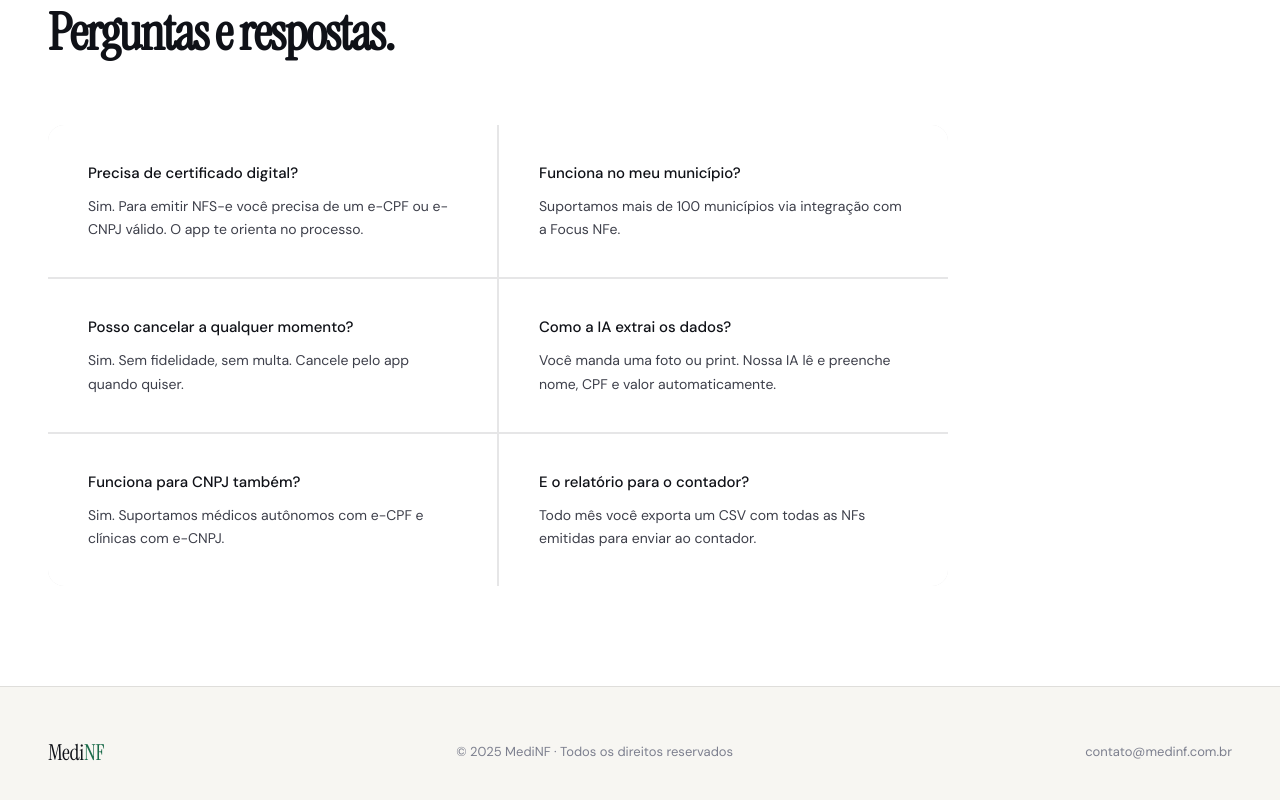
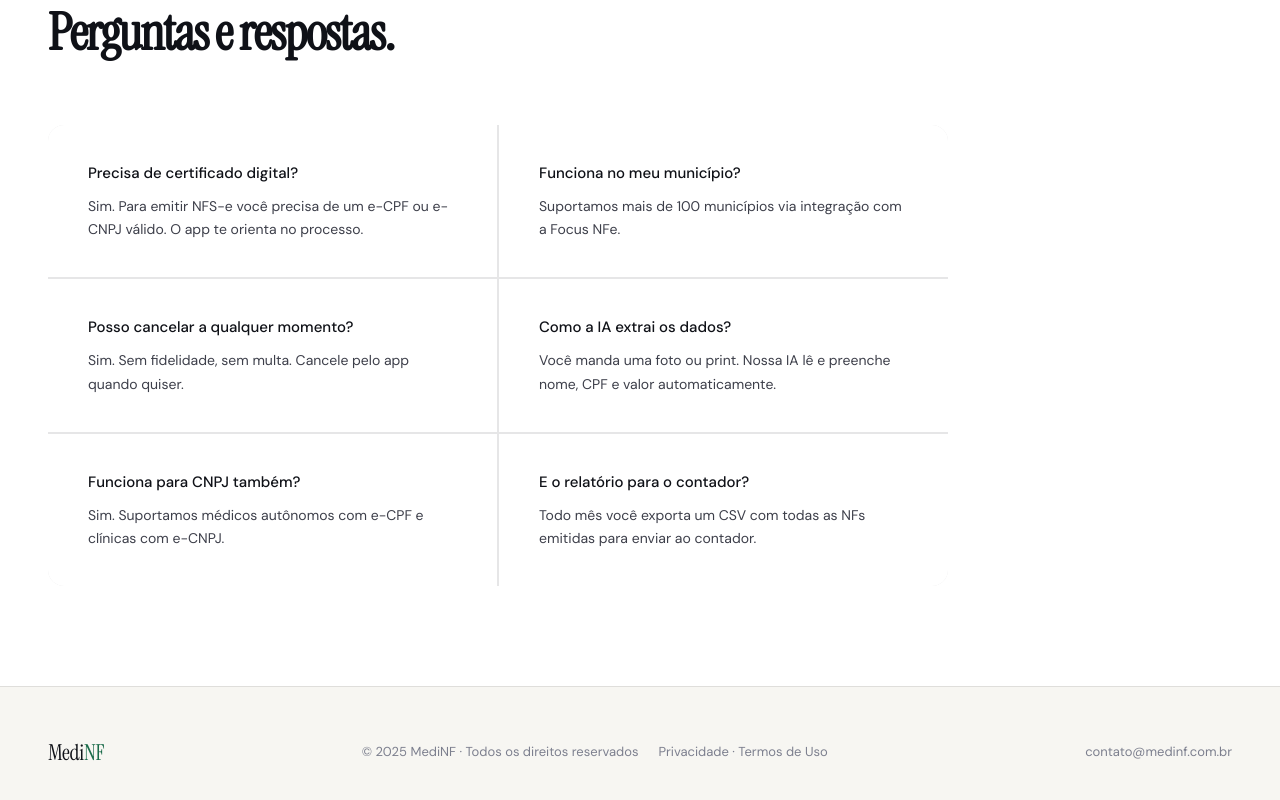
Before and after one commit to inaciohoffmann/medinf-landing, a plain HTML site: page index.html in a window 1280 px wide. Shown: the part 3720-4520 px from the top of the page. Drawn offline with Linux system fonts and the light colour scheme.

Commit message:
adiciona politica de privacidade e termos de uso

```diff
--- a/index.html
+++ b/index.html
@@ -214,7 +214,10 @@
 
 <footer>
   <div class="logo">Medi<span>NF</span></div>
-  <p>© 2025 MediNF · Todos os direitos reservados</p>
+  <div style="display: flex; gap: 20px;">
+    <p>© 2025 MediNF · Todos os direitos reservados</p>
+    <p><a href="/privacidade.html" style="color: var(--ink-muted); text-decoration: none; transition: color .2s;" onmouseover="this.style.color='var(--ink)'" onmouseout="this.style.color='var(--ink-muted)'">Privacidade</a> · <a href="/termos.html" style="color: var(--ink-muted); text-decoration: none; transition: color .2s;" onmouseover="this.style.color='var(--ink)'" onmouseout="this.style.color='var(--ink-muted)'">Termos de Uso</a></p>
+  </div>
   <p>contato@medinf.com.br</p>
 </footer>
 
```
